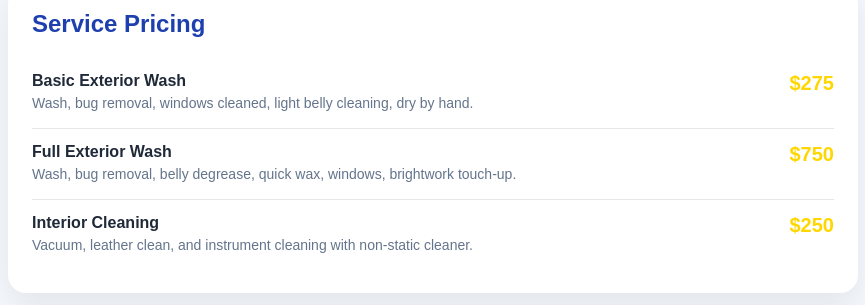
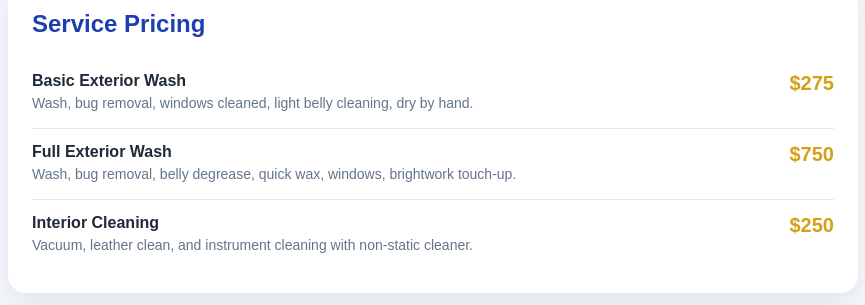
Before and after one commit to Fuidwiw/aircraftwash, a plain HTML site: page index.html in a window 1280 px wide. Shown: the part 395-700 px from the top of the page, without its empty margins (207-1072 px from the left). Drawn offline with Linux system fonts and the light colour scheme.

Commit message:
Changed color agian...

```diff
--- a/index.html
+++ b/index.html
@@ -83,7 +83,7 @@
     .price {
       font-size: 20px;
       font-weight: bold;
-      color: #ffd700;
+      color: #d4a017;
       white-space: nowrap;
     }
 
```
